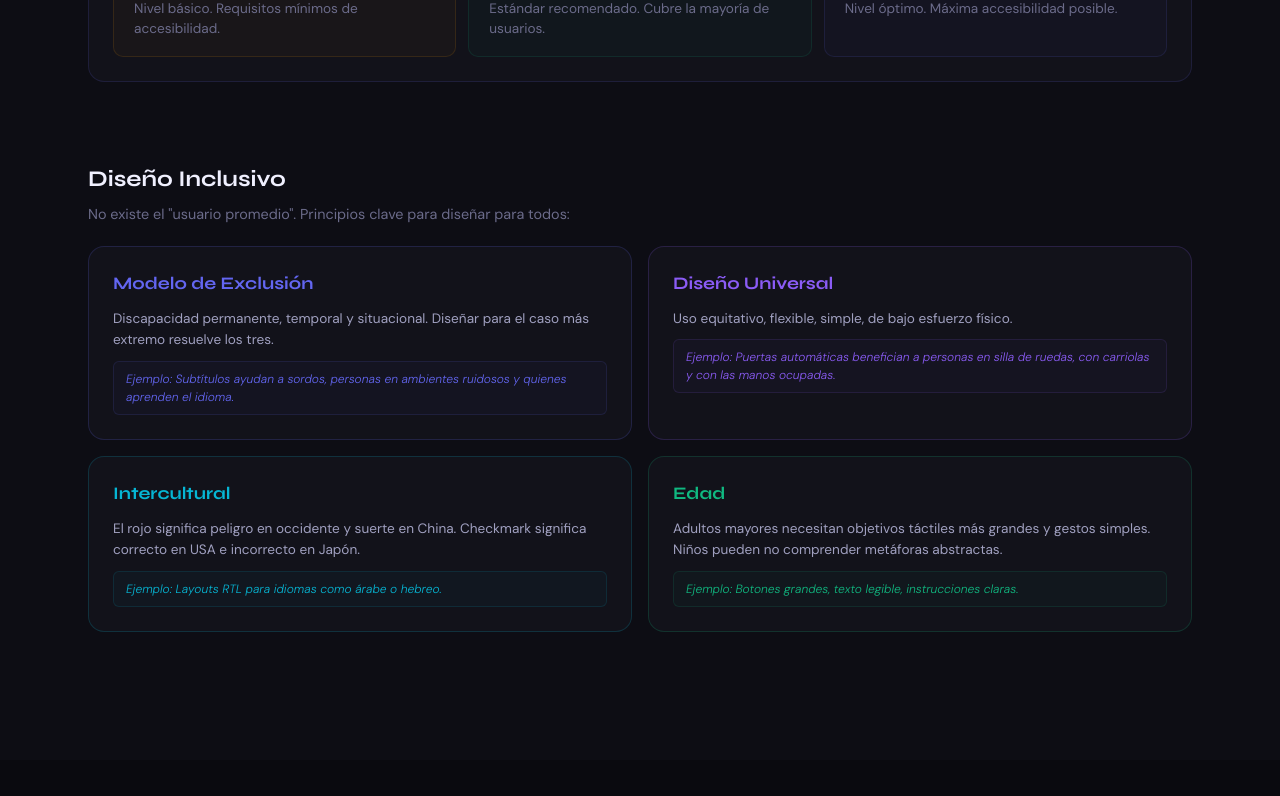
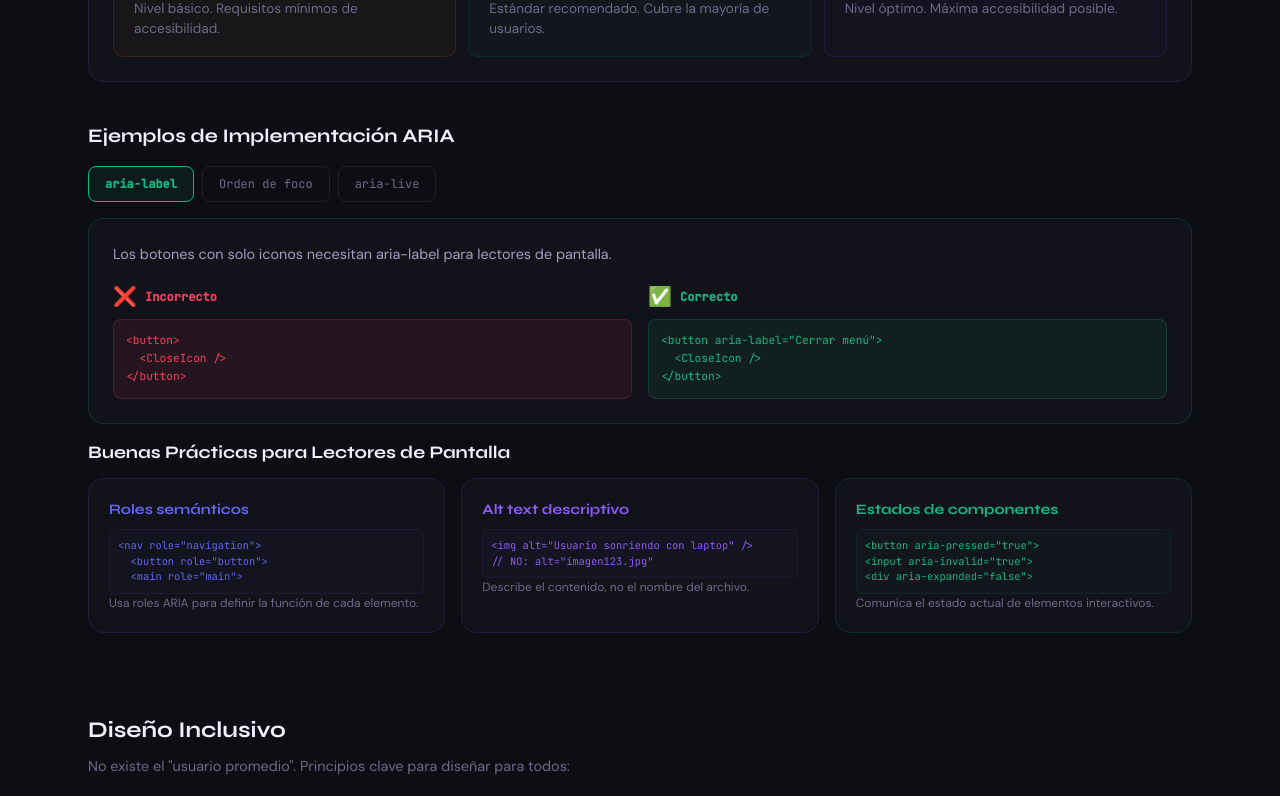
Before and after one commit to NicolMunoz012/mobile-ui-presentation, a Next.js app: page / in a window 1280 px wide. Shown: the part 5700-6496 px from the top of the page. Built offline with nearby package versions, Linux system fonts and the light colour scheme.

Commit message:
Feature: Mejoras en seccion de accesibilidad

```diff
--- a/components/Section2.tsx
+++ b/components/Section2.tsx
@@ -143,6 +143,51 @@ const accessibility = [
   { icon: "♿", label: "Zona del pulgar", value: "Diseño para uso\ncon una mano", color: "#f59e0b" },
 ];
 
+const ariaExamples = [
+  {
+    title: "aria-label",
+    correct: '<button aria-label="Cerrar menú">\n  <CloseIcon />\n</button>',
+    incorrect: '<button>\n  <CloseIcon />\n</button>',
+    explanation: "Los botones con solo iconos necesitan aria-label para lectores de pantalla.",
+    color: "#10b981",
+  },
+  {
+    title: "Orden de foco",
+    correct: '<div>\n  <input tabIndex={1} />\n  <button tabIndex={2}>Enviar</button>\n  <a tabIndex={3}>Cancelar</a>\n</div>',
+    incorrect: '<div>\n  <button tabIndex={3}>Enviar</button>\n  <input tabIndex={1} />\n  <a tabIndex={2}>Cancelar</a>\n</div>',
+    explanation: "El orden visual debe coincidir con el orden de foco (tabIndex).",
+    color: "#06b6d4",
+  },
+  {
+    title: "aria-live",
+    correct: '<div aria-live="polite" aria-atomic="true">\n  {mensaje}\n</div>',
+    incorrect: '<div>\n  {mensaje}\n</div>',
+    explanation: "aria-live anuncia cambios dinámicos sin mover el foco del usuario.",
+    color: "#8b5cf6",
+  },
+];
+
+const screenReaderBestPractices = [
+  {
+    practice: "Roles semánticos",
+    code: '<nav role="navigation">\n  <button role="button">\n  <main role="main">',
+    desc: "Usa roles ARIA para definir la función de cada elemento.",
+    color: "#6366f1",
+  },
+  {
+    practice: "Alt text descriptivo",
+    code: '<img alt="Usuario sonriendo con laptop" />\n// NO: alt="imagen123.jpg"',
+    desc: "Describe el contenido, no el nombre del archivo.",
+    color: "#8b5cf6",
+  },
+  {
+    practice: "Estados de componentes",
+    code: '<button aria-pressed="true">\n<input aria-invalid="true">\n<div aria-expanded="false">',
+    desc: "Comunica el estado actual de elementos interactivos.",
+    color: "#10b981",
+  },
+];
+
 const inclusiveDesign = [
   {
     principle: "Modelo de Exclusión",
@@ -173,6 +218,7 @@ const inclusiveDesign = [
 export default function Section2() {
   const [activeHeuristic, setActiveHeuristic] = useState(0);
   const [activeAffordance, setActiveAffordance] = useState(0);
+  const [activeAriaExample, setActiveAriaExample] = useState(0);
   const ref = useReveal();
   const ref2 = useReveal();
   const ref3 = useReveal();
@@ -180,6 +226,7 @@ export default function Section2() {
   const ref5 = useReveal();
   const ref6 = useReveal();
   const ref7 = useReveal();
+  const ref8 = useReveal();
 
   return (
     <section id="usabilidad" className="relative py-32 overflow-hidden" style={{ background: "#0D0D14" }}>
@@ -513,7 +560,7 @@ export default function Section2() {
           </div>
 
           {/* WCAG levels */}
-          <div className="card p-6">
+          <div className="card p-6 mb-10">
             <h4 style={{ fontFamily: "Syne", fontWeight: 700, marginBottom: 16 }}>
               Niveles de Conformidad WCAG 2.1
             </h4>
@@ -549,6 +596,137 @@ export default function Section2() {
                   </p>
                 </div>
               ))}
+            </div>
+          </div>
+
+          {/* ARIA Examples - Interactive */}
+          <div ref={ref8}>
+            <h4 style={{ fontFamily: "Syne", fontWeight: 700, fontSize: "1.2rem", marginBottom: 16 }}>
+              Ejemplos de Implementación ARIA
+            </h4>
+
+            {/* Selector tabs */}
+            <div style={{ display: "flex", gap: 8, marginBottom: 16, flexWrap: "wrap" }}>
+              {ariaExamples.map((ex, i) => (
+                <button
+                  key={ex.title}
+                  onClick={() => setActiveAriaExample(i)}
+                  style={{
+                    padding: "8px 16px",
+                    borderRadius: 8,
+                    border: `1px solid ${activeAriaExample === i ? ex.color : "rgba(255,255,255,0.08)"}`,
+                    background: activeAriaExample === i ? `${ex.color}15` : "transparent",
+                    color: activeAriaExample === i ? ex.color : "#6B6B8A",
+                    fontFamily: "JetBrains Mono",
+                    fontSize: "0.75rem",
+                    cursor: "pointer",
+                    transition: "all 0.2s",
+                    fontWeight: activeAriaExample === i ? 600 : 400,
+                  }}
+                >
+                  {ex.title}
+                </button>
+              ))}
+            </div>
+
+            {/* Code comparison */}
+            <div className="card p-6" style={{ borderColor: `${ariaExamples[activeAriaExample].color}30` }}>
+              <p style={{ color: "#A0A0C0", fontSize: "0.9rem", lineHeight: 1.6, marginBottom: 16 }}>
+                {ariaExamples[activeAriaExample].explanation}
+              </p>
+              <div style={{ display: "grid", gridTemplateColumns: "1fr 1fr", gap: 16 }}>
+                {/* Incorrect */}
+                <div>
+                  <div style={{ display: "flex", alignItems: "center", gap: 8, marginBottom: 8 }}>
+                    <span style={{ fontSize: "1.2rem" }}>❌</span>
+                    <span style={{ fontFamily: "JetBrains Mono", fontSize: "0.75rem", color: "#f43f5e", fontWeight: 600 }}>
+                      Incorrecto
+                    </span>
+                  </div>
+                  <pre
+                    style={{
+                      background: "rgba(244,63,94,0.08)",
+                      border: "1px solid rgba(244,63,94,0.2)",
+                      borderRadius: 8,
+                      padding: "12px",
+                      fontSize: "0.7rem",
+                      color: "#f43f5e",
+                      fontFamily: "JetBrains Mono",
+                      lineHeight: 1.6,
+                      overflow: "auto",
+                      margin: 0,
+                    }}
+                  >
+                    {ariaExamples[activeAriaExample].incorrect}
+                  </pre>
+                </div>
+
+                {/* Correct */}
+                <div>
+                  <div style={{ display: "flex", alignItems: "center", gap: 8, marginBottom: 8 }}>
+                    <span style={{ fontSize: "1.2rem" }}>✅</span>
+                    <span style={{ fontFamily: "JetBrains Mono", fontSize: "0.75rem", color: "#10b981", fontWeight: 600 }}>
+                      Correcto
+                    </span>
+                  </div>
+                  <pre
+                    style={{
+                      background: "rgba(16,185,129,0.08)",
+                      border: "1px solid rgba(16,185,129,0.2)",
+                      borderRadius: 8,
+                      padding: "12px",
+                      fontSize: "0.7rem",
+                      color: "#10b981",
+                      fontFamily: "JetBrains Mono",
+                      lineHeight: 1.6,
+                      overflow: "auto",
+                      margin: 0,
+                    }}
+                  >
+                    {ariaExamples[activeAriaExample].correct}
+                  </pre>
+                </div>
+              </div>
+            </div>
+
+            {/* Best Practices */}
+            <div style={{ marginTop: 16 }}>
+              <h4 style={{ fontFamily: "Syne", fontWeight: 700, fontSize: "1.1rem", marginBottom: 12, color: "#F0F0FF" }}>
+                Buenas Prácticas para Lectores de Pantalla
+              </h4>
+              <div className="grid grid-cols-1 md:grid-cols-3 gap-4">
+                {screenReaderBestPractices.map((bp) => (
+                  <div
+                    key={bp.practice}
+                    className="card p-5"
+                    style={{ borderColor: `${bp.color}25` }}
+                  >
+                    <div style={{ fontFamily: "Syne", fontWeight: 700, fontSize: "0.9rem", color: bp.color, marginBottom: 8 }}>
+                      {bp.practice}
+                    </div>
+                    <pre
+                      style={{
+                        background: `${bp.color}08`,
+                        border: `1px solid ${bp.color}15`,
+                        borderRadius: 6,
+                        padding: "8px",
+                        fontSize: "0.65rem",
+                        color: bp.color,
+                        fontFamily: "JetBrains Mono",
+                        lineHeight: 1.5,
+                        overflow: "auto",
+                        marginBottom: 8,
+                        margin: 0,
+                      }}
+                    >
+                      {bp.code}
+                    </pre>
+                    <p style={{ color: "#6B6B8A", fontSize: "0.75rem", lineHeight: 1.5 }}>
+                      {bp.desc}
+                    </p>
+                  </div>
+                ))}
+              </div>
             </div>
           </div>
         </div>
```
